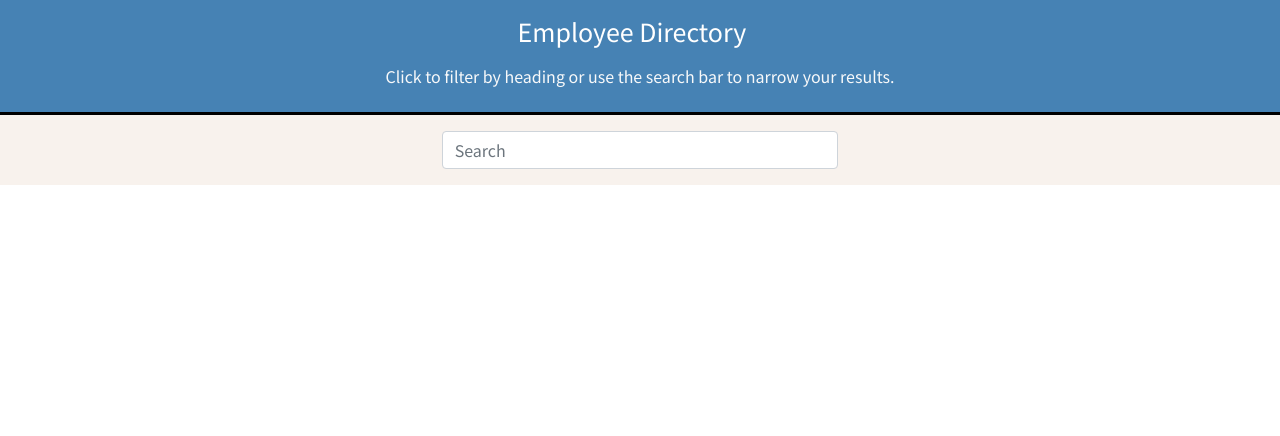
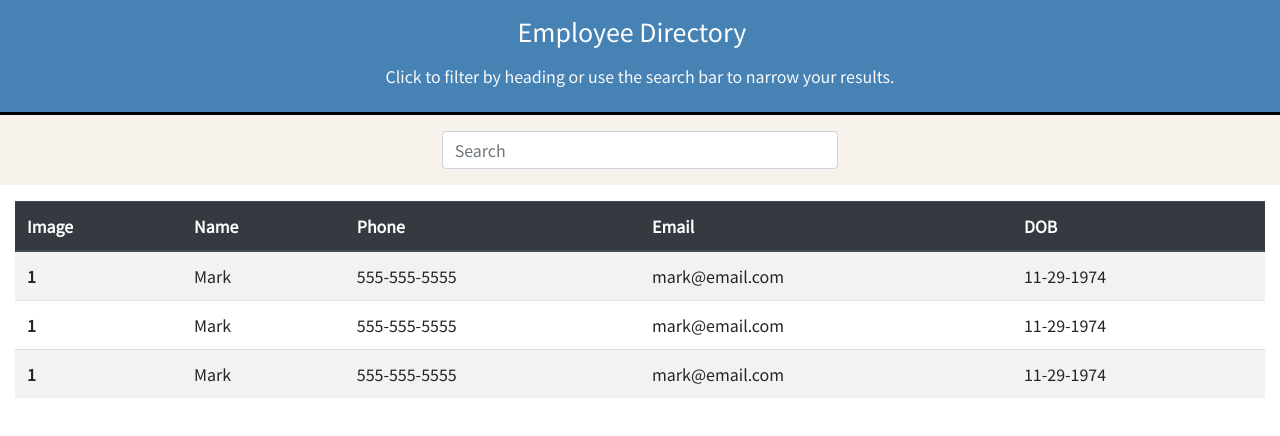
Before and after one commit to jeffreymcfarland/empl_directory, a React (Create React App) app: page / in a window 1280 px wide. Shown: the top 436 px of the page. Built offline with nearby package versions, Linux system fonts and the light colour scheme; no server answers.

Commit message:
table for employees component

```diff
--- a/src/App.js
+++ b/src/App.js
@@ -1,15 +1,18 @@
 import React, { useState, useEffect } from 'react';
 import Header from './components/Header';
 import Searchbar from './components/Searchbar';
+import Table from './components/Table';
 import API from "./utils/API";
 
 function App() {
   const [search, setSearch] = useState("");
+  const [employee, setEmployee] = useState("");
 
   useEffect(() =>{
     API.getRandomEmployees()
     .then(res => {
-      console.log(res.data);
+      console.log(res.data)
+      setEmployee(res.data.results);
     });
   },[])
 
@@ -28,6 +31,7 @@
     <div>
       <Header />
       <Searchbar handleSubmit={handleSubmit} setSearch={setSearch}/>
+      <Table employee={employee}/>
     </div>
 
   );
--- /dev/null
+++ b/src/components/Table.js
@@ -0,0 +1,46 @@
+import React from 'react';
+
+function Table() {
+    return(
+
+        <div className='container-fluid mt-3'>
+            <table className='table table-striped'>
+                <thead className='thead-dark'>
+                    <tr>
+                    <th scope='col'>Image</th>
+                    <th scope='col'>Name</th>
+                    <th scope='col'>Phone</th>
+                    <th scope='col'>Email</th>
+                    <th scope='col'>DOB</th>
+                    </tr>
+                </thead>
+                <tbody>
+                    <tr>
+                        <th scope='row'>1</th>
+                        <td>Mark</td>
+                        <td>555-555-5555</td>
+                        <td>mark@email.com</td>
+                        <td>11-29-1974</td>
+                    </tr>
+                    <tr>
+                        <th scope='row'>1</th>
+                        <td>Mark</td>
+                        <td>555-555-5555</td>
+                        <td>mark@email.com</td>
+                        <td>11-29-1974</td>
+                    </tr>
+                    <tr>
+                        <th scope='row'>1</th>
+                        <td>Mark</td>
+                        <td>555-555-5555</td>
+                        <td>mark@email.com</td>
+                        <td>11-29-1974</td>
+                    </tr>
+                </tbody>
+            </table>
+        </div>
+
+    )
+};
+
+export default Table;
```
